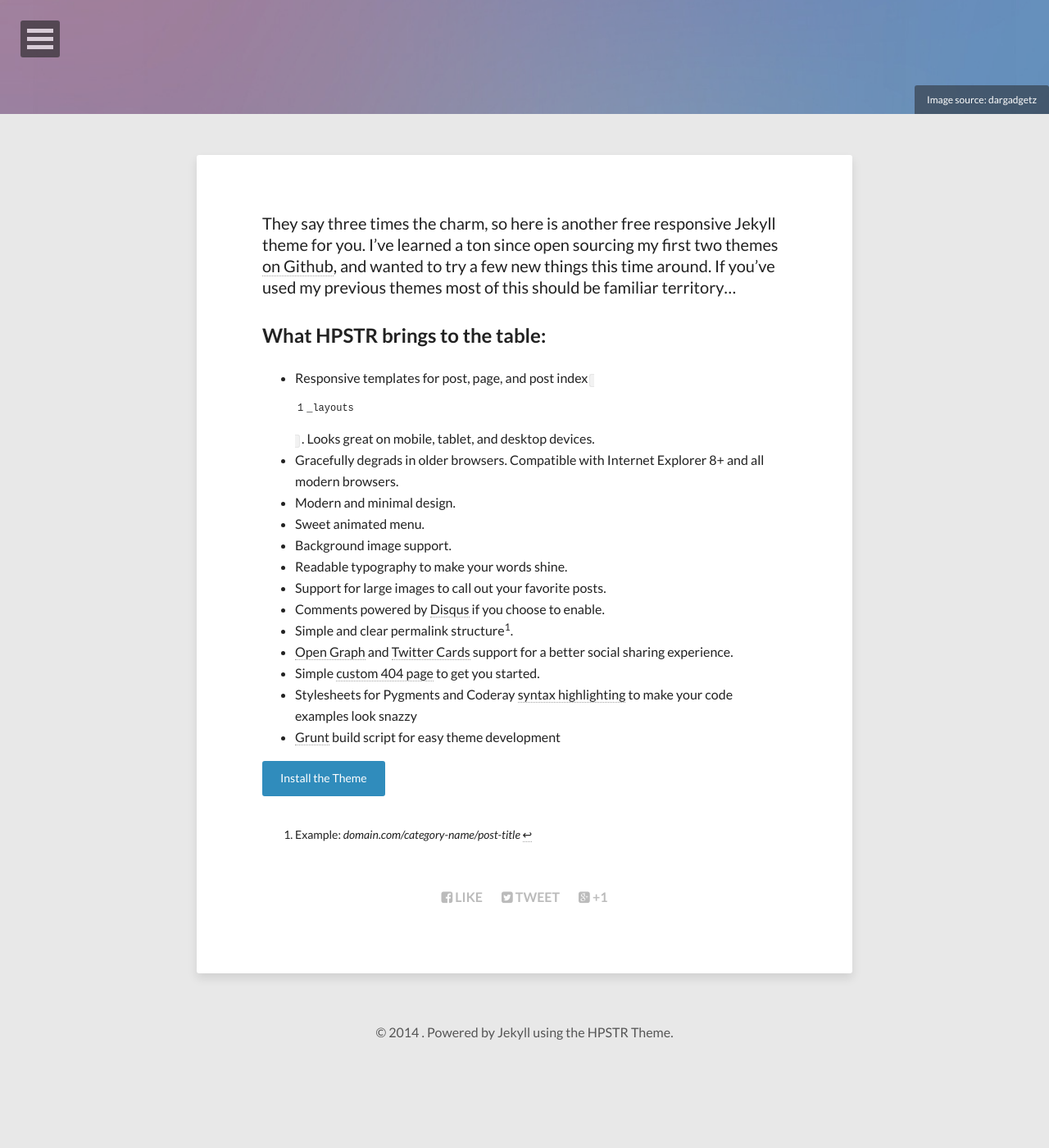
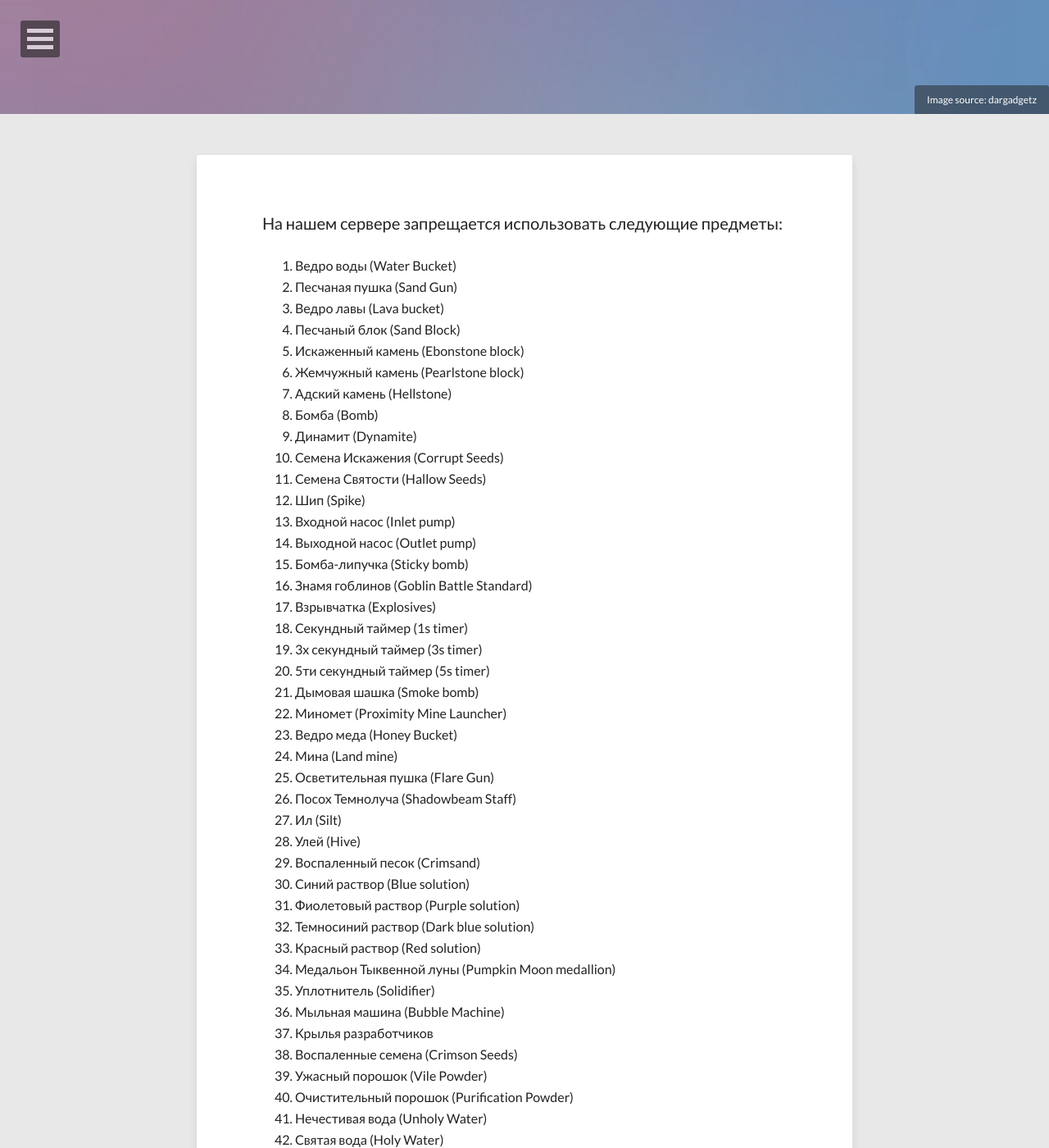
Before and after one commit to Xekep/terraz.fun, a Jekyll site: the page built from zapreshhennye-predmety/index.md, in a window 1280 px wide and 1400 px high, scrolled down 261 px. Shown: the whole window at 82% size. Built offline with Jekyll 4.4.1, drawn with Linux system fonts in a browser that asks for light colours; nearby versions of some CDN libraries; before the commit the page ends 1561 px from its top, so only the background shows below that; some of the changed text lies outside the part shown.

Commit message:
Update index.md

```diff
--- a/zapreshhennye-predmety/index.md
+++ b/zapreshhennye-predmety/index.md
@@ -1,6 +1,6 @@
 ---
 layout: page
-title: About the Theme
+title: Запрещенные предметы
 image:
   feature: abstract-5.jpg
   credit: dargadgetz
@@ -8,24 +8,58 @@ image:
 comments: false
 ---
 
-They say three times the charm, so here is another free responsive Jekyll theme for you. I've learned a ton since open sourcing my first two themes [on Github](http://github.com/mmistakes), and wanted to try a few new things this time around. If you've used my previous themes most of this should be familiar territory...
+На нашем сервере запрещается использовать следующие предметы:
 
-## What HPSTR brings to the table:
+1. Ведро воды (Water Bucket)
+2. Песчаная пушка (Sand Gun)
+3. Ведро лавы (Lava bucket)
+4. Песчаный блок (Sand Block)
+5. Искаженный камень (Ebonstone block)
+6. Жемчужный камень (Pearlstone block)
+7. Адский камень (Hellstone)
+8. Бомба (Bomb)
+9. Динамит (Dynamite)
+10. Семена Искажения (Corrupt Seeds)
+11. Семена Святости (Hallow Seeds)
+12. Шип (Spike)
+13. Входной насос (Inlet pump)
+14. Выходной насос (Outlet pump)
+15. Бомба-липучка (Sticky bomb)
+16. Знамя гоблинов (Goblin Battle Standard)
+17. Взрывчатка (Explosives)
+18. Секундный таймер (1s timer)
+19. 3х секундный таймер (3s timer)
+20. 5ти секундный таймер (5s timer)
+21. Дымовая шашка (Smoke bomb)
+22. Миномет (Proximity Mine Launcher)
+23. Ведро меда (Honey Bucket)
+24. Мина (Land mine)
+25. Осветительная пушка (Flare Gun)
+26. Посох Темнолуча (Shadowbeam Staff)
+27. Ил (Silt)
+28. Улей (Hive)
+29. Воспаленный песок (Crimsand)
+30. Синий раствор (Blue solution)
+31. Фиолетовый раствор (Purple solution)
+32. Темносиний раствор (Dark blue solution)
+33. Красный раствор (Red solution)
+34. Медальон Тыквенной луны (Pumpkin Moon medallion)
+35. Уплотнитель (Solidifier)
+36. Мыльная машина (Bubble Machine)
+37. Крылья разработчиков
+38. Воспаленные семена (Crimson Seeds)
+39. Ужасный порошок (Vile Powder)
+40. Очистительный порошок (Purification Powder)
+41. Нечестивая вода (Unholy Water)
+42. Святая вода (Holy Water)
+43. Очиститель (Clentaminator)
+44. Слякоть (Slush Block)
+45. Эбонитовый песок (Ebonsand Block)
+46. Жемчужный песок (Pearlsand Block)
+47. Денежная пушка (Coin Gun)
 
-* Responsive templates for post, page, and post index `_layouts`. Looks great on mobile, tablet, and desktop devices.
-* Gracefully degrads in older browsers. Compatible with Internet Explorer 8+ and all modern browsers.
-* Modern and minimal design.
-* Sweet animated menu.
-* Background image support.
-* Readable typography to make your words shine.
-* Support for large images to call out your favorite posts.
-* Comments powered by [Disqus](http://disqus.com) if you choose to enable.
-* Simple and clear permalink structure[^1].
-* [Open Graph](https://developers.facebook.com/docs/opengraph/) and [Twitter Cards](https://dev.twitter.com/docs/cards) support for a better social sharing experience.
-* Simple [custom 404 page]({{ site.url }}/404.html) to get you started.
-* Stylesheets for Pygments and Coderay [syntax highlighting]({{ site.url }}/code-highlighting-post/) to make your code examples look snazzy
-* [Grunt](http://gruntjs.com) build script for easy theme development
 
-<div markdown="0"><a href="{{ site.url }}/theme-setup" class="btn btn-info">Install the Theme</a></div>
+На нашем сервере запрещается использовать следующие снаряды:
 
-[^1]: Example: *domain.com/category-name/post-title*
+1. Rocket II
+2. Rocket IV
```
